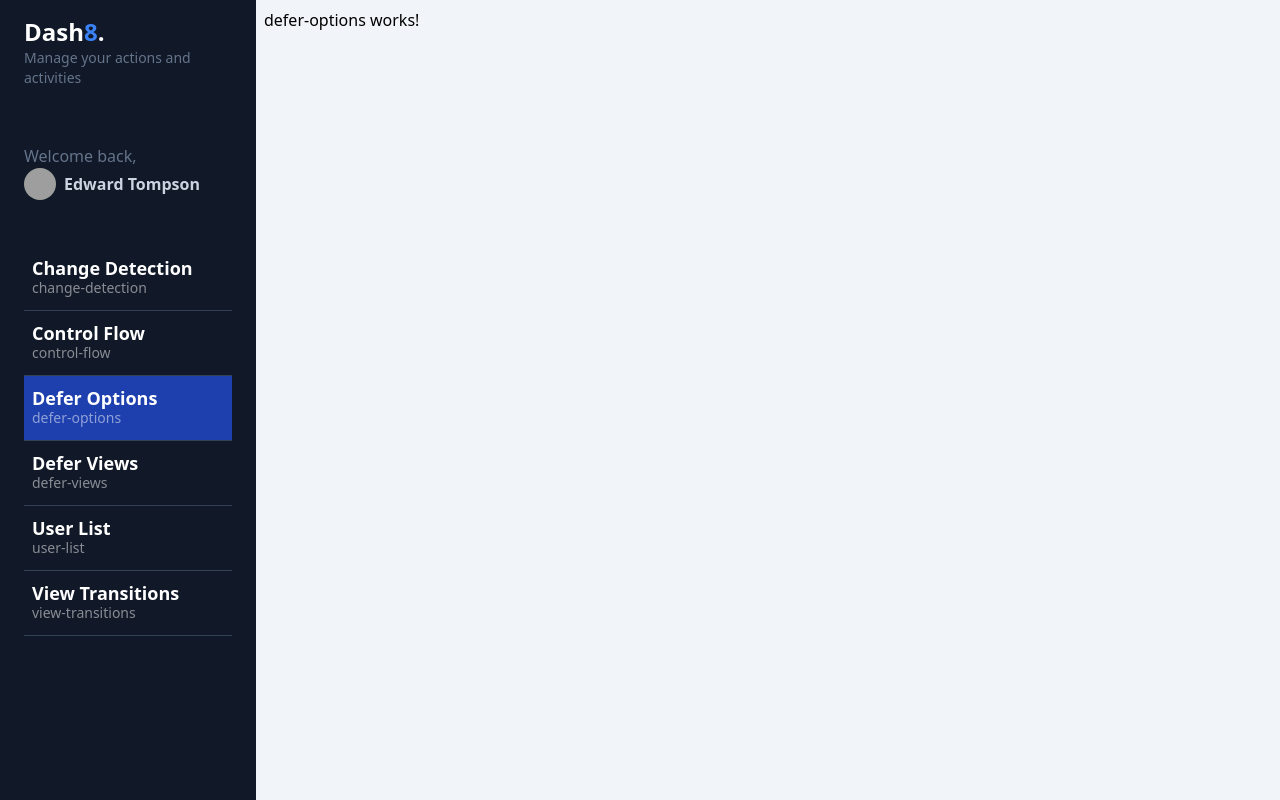
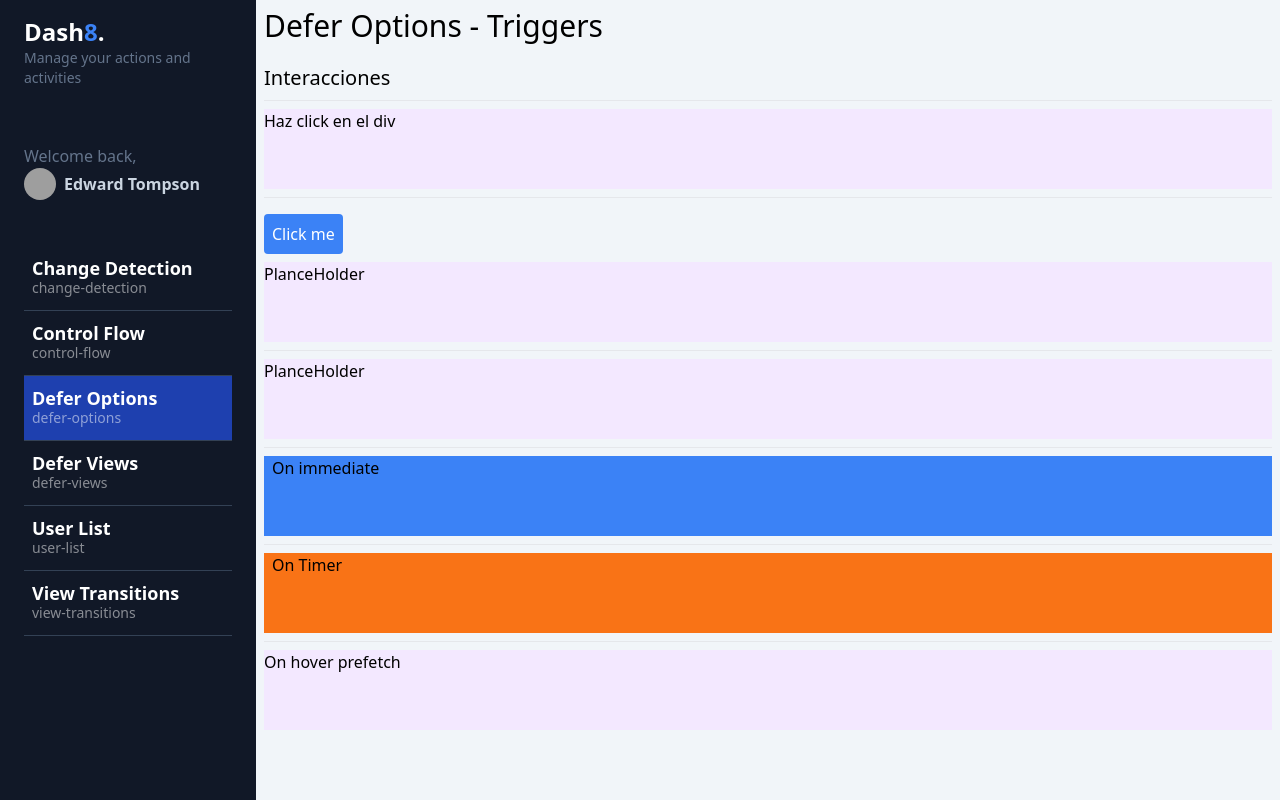
Before and after one commit to atomWeb/ng18curso, an Angular app: page /dashboard/defer-options in a window 1280 px wide. Built offline with nearby package versions, Linux system fonts and the light colour scheme; grey boxes are pictures that could not be loaded.

Commit message:
Defer Options and Triggers

```diff
--- a/src/app/dashboard/pages/defer-options/defer-options.component.html
+++ b/src/app/dashboard/pages/defer-options/defer-options.component.html
@@ -1 +1,83 @@
-<p>defer-options works!</p>
+<app-title title="Defer Options - Triggers" />
+
+<section>
+  <h1 class="text-xl">Interacciones</h1>
+  <hr class="my-2" />
+
+  @defer(on interaction){
+  <app-heavy-loaders-fast cssClass="bg-blue-500 h-20">
+    <!-- esto es por el ng-content -->
+    <span class="p-2">On Interaction</span>
+  </app-heavy-loaders-fast>
+  }@placeholder {
+  <!-- Solo al dar click aqui el compoenente de arriba se crea y carga -->
+  <div class="w-full h-20 bg-purple-100">Haz click en el div</div>
+  }
+</section>
+
+<section>
+  <hr class="my-2" />
+
+  <button
+    #btnInteraction
+    class="p-2 bg-blue-500 hover:bg-blue-700 transition-all rounded text-white my-2"
+  >
+    Click me
+  </button>
+
+  @defer(on interaction(btnInteraction)){
+  <app-heavy-loaders-fast cssClass="bg-blue-500 h-20">
+    <span class="p-2">On Interaction</span>
+  </app-heavy-loaders-fast>
+  }@placeholder {
+  <div class="w-full h-20 bg-purple-100">PlanceHolder</div>
+  }
+</section>
+
+<section>
+  <hr class="my-2" />
+
+  @defer(on hover){
+  <app-heavy-loaders-fast cssClass="bg-blue-500 h-20">
+    <span class="p-2">On Hover</span>
+  </app-heavy-loaders-fast>
+  }@placeholder {
+  <div class="w-full h-20 bg-purple-100">PlanceHolder</div>
+  }
+</section>
+
+<section>
+  <hr class="my-2" />
+
+  @defer(on immediate){
+  <app-heavy-loaders-fast cssClass="bg-blue-500 h-20">
+    <span class="p-2">On immediate</span>
+  </app-heavy-loaders-fast>
+  }@placeholder {
+  <div class="w-full h-20 bg-purple-100">PlanceHolder</div>
+  }
+</section>
+
+<section>
+  <hr class="my-2" />
+
+  @defer(on timer(2000)){
+  <app-heavy-loaders-fast cssClass="bg-orange-500 h-20">
+    <span class="p-2">On Timer</span>
+  </app-heavy-loaders-fast>
+  }@placeholder {
+  <div class="w-full h-20 bg-purple-100">Timer 2 segundos</div>
+  }
+</section>
+
+<section>
+  <hr class="my-2" />
+
+  @defer(on hover; prefetch on idle){
+  <app-heavy-loaders-fast cssClass="bg-green-500 h-20">
+    <span class="p-2">On Hover and prefetched</span>
+  </app-heavy-loaders-fast>
+  }@placeholder {
+  <div class="w-full h-20 bg-purple-100">On hover prefetch</div>
+  }
+</section>
--- a/src/app/dashboard/pages/defer-options/defer-options.component.ts
+++ b/src/app/dashboard/pages/defer-options/defer-options.component.ts
@@ -1,8 +1,10 @@
 import { Component } from '@angular/core';
+import { HeavyLoadersFastComponent } from '@shared/heavy-loaders/heavy-loaders-fast.component';
+import { TitleComponent } from '@shared/title/title.component';
 
 @Component({
   standalone: true,
-  imports: [],
+  imports: [TitleComponent, HeavyLoadersFastComponent],
   templateUrl: './defer-options.component.html',
   styles: ``
 })
--- a/src/app/dashboard/pages/defer-views/defer-views.component.html
+++ b/src/app/dashboard/pages/defer-views/defer-views.component.html
@@ -1 +1,33 @@
-<p>defer-views works!</p>
+<app-title title="Defer Views" />
+
+<section class="grid grid-cols-1">
+  @defer(){
+  <app-heavy-loaders-slow cssClass="bg-blue-500" />
+  }@placeholder {
+  <p
+    class="h-[600px] w-full bg-gradient-to-r from-gray-200 to-gray-400 animate-pulse"
+  >
+    Loading...
+  </p>
+  }
+
+  @defer(on idle){
+  <app-heavy-loaders-slow cssClass="bg-green-500" />
+  }@placeholder {
+  <p
+    class="h-[600px] w-full bg-gradient-to-r from-gray-200 to-gray-400 animate-pulse"
+  >
+    Loading...
+  </p>
+  }
+
+  @defer(on viewport){
+  <app-heavy-loaders-slow cssClass="bg-purple-500" />
+  }@placeholder {
+  <p
+    class="h-[600px] w-full bg-gradient-to-r from-gray-200 to-gray-400 animate-pulse"
+  >
+    Loading...
+  </p>
+  }
+</section>
--- a/src/app/dashboard/pages/defer-views/defer-views.component.ts
+++ b/src/app/dashboard/pages/defer-views/defer-views.component.ts
@@ -1,11 +1,10 @@
 import { Component } from '@angular/core';
+import { HeavyLoadersSlowComponent } from '@shared/heavy-loaders/heavy-loaders-slow.component';
+import { TitleComponent } from '@shared/title/title.component';
 
 @Component({
   standalone: true,
-  imports: [],
+  imports: [TitleComponent, HeavyLoadersSlowComponent],
   templateUrl: './defer-views.component.html',
-  styles: ``
 })
-export default class DeferViewsComponent {
-
-}
+export default class DeferViewsComponent {}
--- a/src/app/shared/heavy-loaders/heavy-loaders-fast.component.ts
+++ b/src/app/shared/heavy-loaders/heavy-loaders-fast.component.ts
@@ -1,14 +1,17 @@
-import { Component } from '@angular/core';
+import { CommonModule } from '@angular/common';
+import { Component, input } from '@angular/core';
 
 @Component({
   selector: 'app-heavy-loaders-fast',
   standalone: true,
-  imports: [],
+  imports: [CommonModule],
   template: `
-    <h1>Hola mundo fast</h1>
+    <section [ngClass]="['w-full', cssClass()]">
+      <ng-content />
+    </section>
   `,
-  styles: ``
+
 })
 export class HeavyLoadersFastComponent {
-
+  public cssClass = input.required<string>();
 }
--- a/src/app/shared/heavy-loaders/heavy-loaders-slow.component.ts
+++ b/src/app/shared/heavy-loaders/heavy-loaders-slow.component.ts
@@ -1,14 +1,22 @@
-import { Component } from '@angular/core';
+import { CommonModule } from '@angular/common';
+import { Component, input } from '@angular/core';
 
 @Component({
   selector: 'app-heavy-loaders-slow',
   standalone: true,
-  imports: [],
+  imports: [CommonModule],
   template: `
-   <h1>Hola mundo slow</h1>
+    <section [ngClass]="['w-full h-[600px]', cssClass()]">
+      <p>Heavy Loader Slow</p>
+    </section>
   `,
-  styles: ``
+  styles: ``,
 })
 export class HeavyLoadersSlowComponent {
-
+  public cssClass = input.required<string>();
+  constructor() {
+    const start = Date.now();
+    while (Date.now() - start < 3000) {}
+    console.log('Heavy Loader Slow Component');
+  }
 }
```
